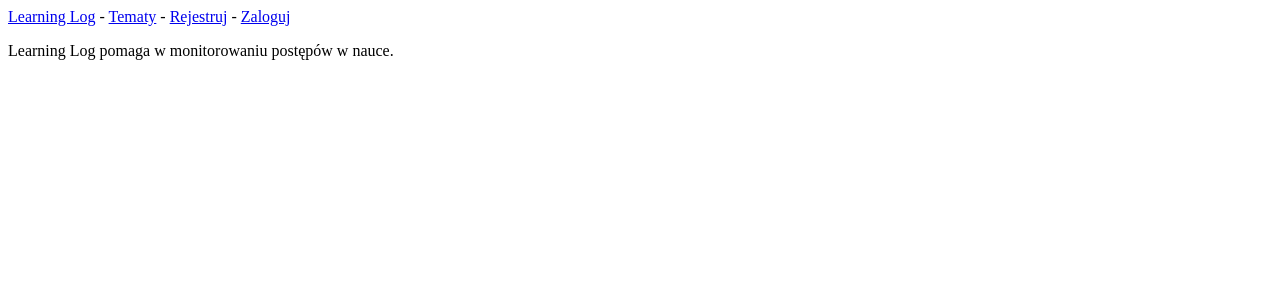
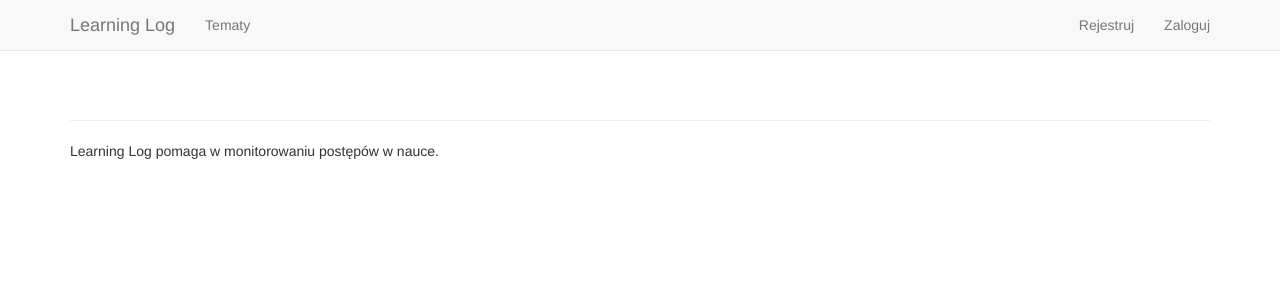
Before and after one commit to DLisiecka/Learning-Log, a Django app: page / in a window 1280 px wide. Shown: the top 300 px of the page. Run offline with Django 3.2, Linux system fonts and the light colour scheme; some libraries are stand-ins or nearby versions.

Commit message:
Apply styles for app

```diff
--- a/learning_log/settings.py
+++ b/learning_log/settings.py
@@ -37,6 +37,7 @@ INSTALLED_APPS = [
     'django.contrib.sessions',
     'django.contrib.messages',
     'django.contrib.staticfiles',
+    'bootstrap3',
     'learning_logs',
     'users',
 ]
@@ -123,3 +124,8 @@ STATIC_URL = '/static/'
 
 #Moje ustawienia.
 LOGIN_URL = '/users/login/'
+
+#Ustawienia dla django-bootstrap3.
+BOOTSTRAP3 = {
+    'include_jquery' : True,
+}
--- a/learning_logs/templates/learning_logs/base.html
+++ b/learning_logs/templates/learning_logs/base.html
@@ -1,14 +1,55 @@
-<p>
-    <a href="{% url 'index' %}">Learning Log</a> -
-    <a href="{% url 'topics' %}">Tematy</a> -
-    {% if user.is_authenticated %}
-      Witaj, {{ user.username}}.
-      <a href="{% url 'logout' %}">Wyloguj</a>
-    {% else %}
-      <a href="{% url 'register' %}">Rejestruj</a> -
-      <a href="{% url 'login' %}">Zaloguj</a>
-    {% endif %}
+{% load bootstrap3 %}
 
-</p>
+<!DOCTYPE html>
+<html lang="pl">
+  <head>
+    <meta charset="utf-8">
+    <meta http-equiv="X-UA-Compatible" content="IE=edge">
+    <meta name="viewport" content="width=device-width, initial-scale=1">
 
-{% block content %} {% endblock content %}
+    <title>Learning Log</title>
+
+    {% bootstrap_css %}
+    {% bootstrap_javascript %}
+  </head>
+
+  <body>
+    <nav class="navbar navbar-default navbar-static-top">
+      <div class="container">
+
+        <div class="navbar-header">
+          <button type="button" class="navbar-toggle collapsed"
+            data-toggle="collapse" data-target="#navbar"
+            aria-expanded="false" aria-controls="navbar">
+          </button>
+          <a class="navbar-brand" href="{%url 'index' %}">Learning Log</a>
+        </div>
+
+        <div id="navbar" class="navbar-collapse collapse">
+          <ul class="nav navbar-nav">
+            <li><a href="{% url 'topics' %}">Tematy</a></li>
+          </ul>
+
+          <ul class="nav navbar-nav navbar-right">
+            {% if user.is_authenticated %}
+              <li><a>Witaj, {{ user.username}}.</a></li>
+              <li><a href="{% url 'logout' %}">Wyloguj</a></li>
+            {% else %}
+              <li><a href="{% url 'register' %}">Rejestruj</a></li>
+              <li><a href="{% url 'login' %}">Zaloguj</a></li>
+            {% endif %}
+          </ul>
+        </div><!--/.nav-collapse-->
+      </div>
+    </nav>
+
+    <div class="container">
+      <div class="page-header">
+        {% block header %}{% endblock header %}
+      </div>
+      <div>
+        {% block content %}{% endblock content %}
+      </div>
+    </div><!-- /container-->
+  </body>
+</html>
```
